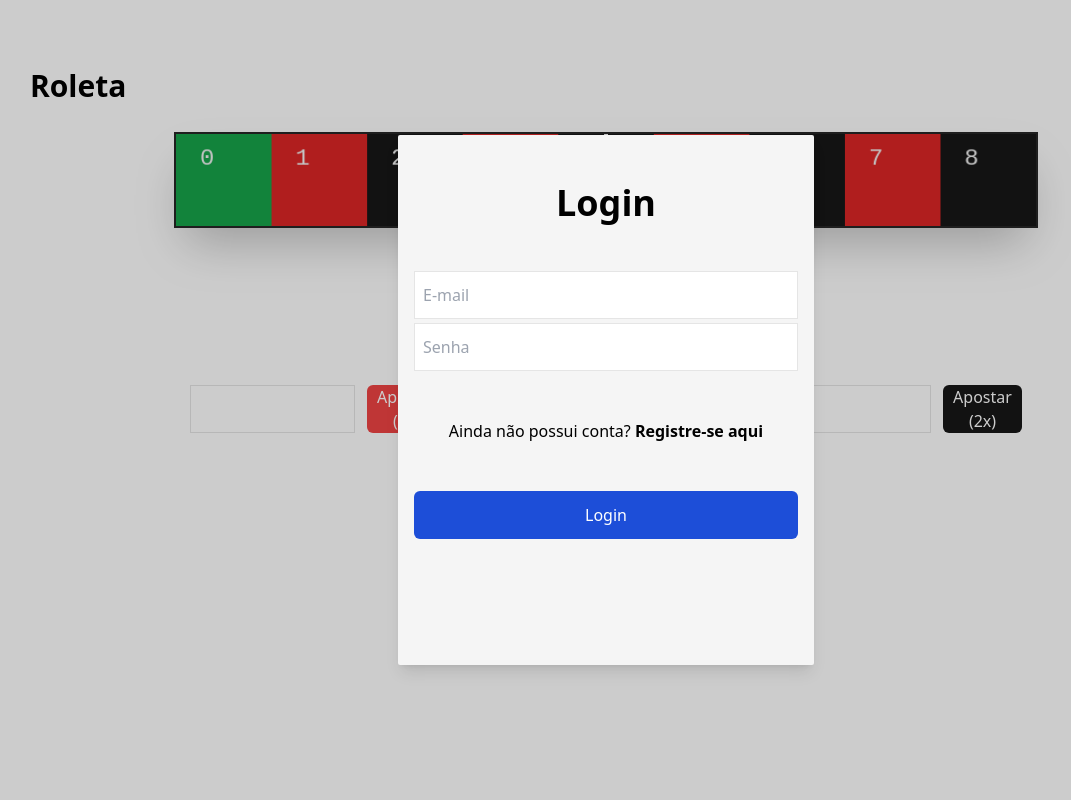
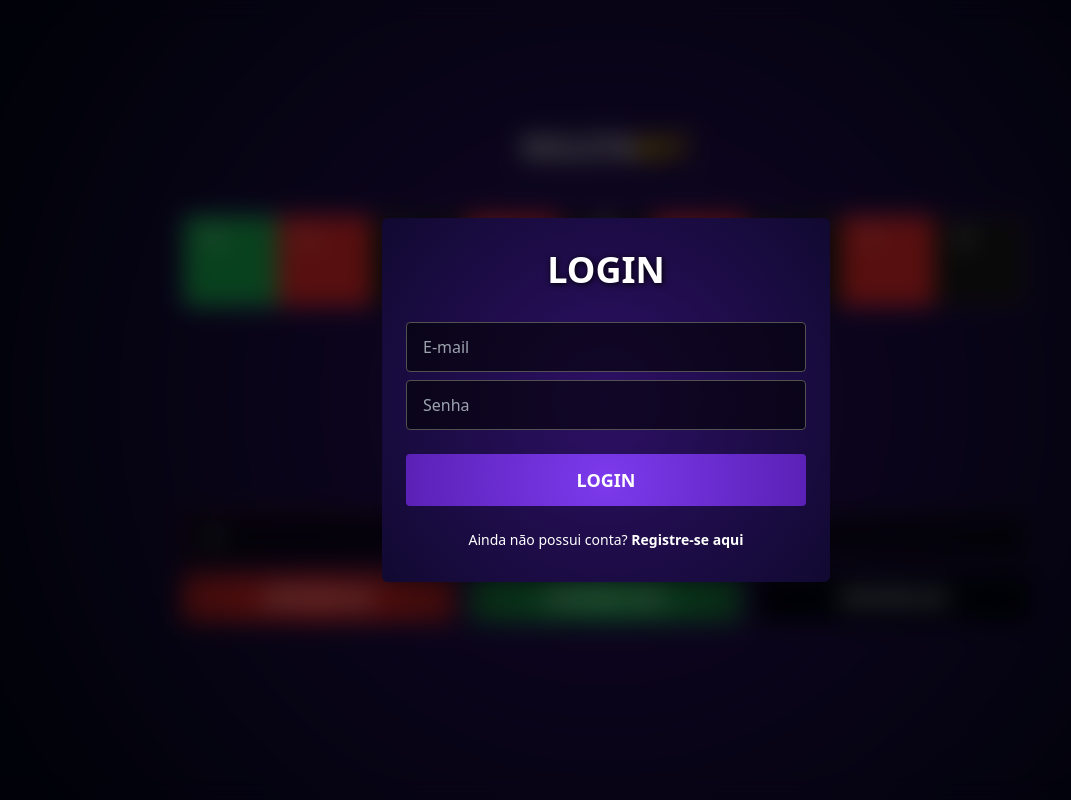
Before and after one commit to feeguu/roleta-web, a website built with Vite: page roleta-front/index.html in a window 1280 px wide. Shown: the whole page, without its empty margins (34-1105 px from the left). Built offline with nearby package versions, Linux system fonts and the light colour scheme; some packages are replaced by stand-ins of ours; no server answers.

Commit message:
feat: cool new design

```diff
--- a/roleta-front/index.html
+++ b/roleta-front/index.html
@@ -1,68 +1,164 @@
-<!doctype html>
-<html lang="en">
+<!DOCTYPE html>
+<html lang="pt-BR">
 	<head>
 		<meta charset="UTF-8" />
-    <link rel="icon" type="image/svg+xml" href="/vite.svg" />
+		<link rel="icon" href="/diamond.png" type="image/png" />
 		<meta name="viewport" content="width=device-width, initial-scale=1.0" />
-    <title>Vite App</title>
+		<title>RoletaBET</title>
 	</head>
 	<body>
-    <div id="app" class="h-screen overflow-hidden">
-      <div class="flex flex-col items-center justify-center p-2 md:p-16 gap-6 w-screen overflow-hidden h-screen">
-        <header class="w-full h-12 flex justify-between items-center">
-          <h1 class="text-3xl font-bold text-center">Roleta</h1>
+		<div
+			id="app"
+			class="flex flex-col min-h-screen w-full bg-slate-950 bg-[radial-gradient(circle,_var(--tw-gradient-stops))] from-violet-950 from-0% to-slate-950 to-90% text-white"
+		>
+			<div class="h-full max-w-4xl flex flex-col items-center justify-center mx-auto px-6 py-12 flex-1">
+				<header class="flex flex-col justify-center mb-12 relative w-full">
+					<div
+						id="user-info"
+						class="md:absolute right-0 flex gap-4 justify-center items-center mb-8 md:m-0"
+					>
+						<p id="user-email" class="text-md opacity-80">teste@teste</p>
+						<button
+							id="logout"
+							class="bg-red-600 rounded py-0.5 px-3 hover:opacity-80 transition-opacity"
+						>
+							SAIR
+						</button>
+					</div>
 
-
-          <div id="user-info" class="flex md:w-1/5 w-1/2 min-w-fit gap-4 justify-end items-center">
-            <p id="user-email" class="text-md">teste@teste</p>
-            <button id="logout" class="bg-red-500 min-w-[50px] w-full md:w-1/3 h-2/3 text-white font-semibold rounded-md">Sair</button>
-          </div>
+					<h1 class="text-3xl font-bold text-center text-white [text-shadow:1px_1px_6px_black]">
+						ROLETA<span class="text-yellow-500">BET</span>
+					</h1>
 				</header>
-        <canvas id="roulette" class="w-[864px] h-[96px] shadow-2xl border-2 border-neutral-800">
-
-        </canvas>
-        <div class="flex text-xl items-center justify-center gap-2 font-medium h-8">
-          <img src="/diamond.svg" class="h-3/4"/>
+				<canvas
+					id="roulette"
+					class="md:w-full aspect-[9/1] shadow-md border-2 border-violet-900 rounded mb-6 relative w-[calc(100%+48px)]"
+				></canvas>
+				<div
+					class="flex text-3xl items-center justify-center gap-2 font-medium h-8 mb-12 [text-shadow:1px_1px_6px_black]"
+				>
+					<img src="/diamond.png" alt="" class="h-8 w-8 drop-shadow-lg" />
 					<span id="balance"></span>
 				</div>
-        <button id="spin" class="px-4 py-2 bg-blue-700 text-white rounded-md">Rolar</button>
-        <div id="bet_pots" class="flex flex-col md:flex-row w-screen md:w-3/4 h-[400px] items-center justify-center">
-          <div class="flex flex-col flex-1 p-4 h-full gap-2 w-full items-center">
-            <div class="flex justify-center gap-3 w-full">
-              <input type="number" data-color="red" class="bet-input w-full h-full border border-neutral-200 px-2" min="0">
-              <button data-color="red" class="bet-btn w-1/2 h-12 text-white rounded-md bg-red-500">Apostar (2x)</button>
+				<button
+					id="spin"
+					class="hover:opacity-80 transition-opacity px-12 py-3 text-lg bg-[radial-gradient(circle,_var(--tw-gradient-stops))] from-violet-600 from-0% to-violet-800 to-100% text-white rounded font-bold"
+				>
+					ROLAR
+				</button>
+				<div id="bet_pots" class="flex flex-col md:flex-row w-full mt-12 gap-4">
+					<div class="flex flex-col gap-4 flex-1">
+						<div class="flex flex-col gap-3">
+							<input
+								type="number"
+								data-color="red"
+								class="bet-input w-full py-3 px-4 border border-red-600 bg-black/60 rounded"
+								min="0"
+								placeholder="300"
+							/>
+							<button
+								data-color="red"
+								class="bet-btn uppercase hover:opacity-80 transition-opacity py-3 px-4 rounded bg-[radial-gradient(circle,_var(--tw-gradient-stops))] from-red-600 from-0% to-red-800 to-100% text-white font-bold"
+							>
+								APOSTAR (2x)
+							</button>
 						</div>
-            <span class="bet-value-span text-2xl font-bold" data-color="red"></span>
+						<div
+							class="flex flex-row-reverse text-3xl items-center justify-center gap-2 font-medium h-8 [text-shadow:1px_1px_6px_black]"
+						>
+							<span class="bet-value-span text-2xl font-bold peer" data-color="red"></span>
+							<img src="/diamond.png" alt="" class="h-8 w-8 drop-shadow-lg peer-empty:hidden" />
 						</div>
-          <div class="flex flex-col flex-1 p-4 h-full gap-2 w-full items-center">
-            <div class="flex justify-center gap-3 w-full">
-              <input type="number" data-color="green" class="bet-input w-full h-full border border-neutral-200 px-2" min="0">
-              <button data-color="green" class="bet-btn w-1/2 h-12 text-white rounded-md bg-green-600">Apostar (14x)</button>
 					</div>
-            <span class="bet-value-span text-2xl font-bold" data-color="green"></span>
+
+					<div class="flex flex-col gap-4 flex-1">
+						<div class="flex flex-col gap-3">
+							<input
+								type="number"
+								data-color="green"
+								class="bet-input w-full py-3 px-4 border border-green-600 bg-black/60 rounded"
+								min="0"
+								placeholder="300"
+							/>
+							<button
+								data-color="green"
+								class="bet-btn uppercase hover:opacity-80 transition-opacity py-3 px-4 rounded bg-[radial-gradient(circle,_var(--tw-gradient-stops))] from-green-600 from-0% to-green-800 to-100% text-white font-bold"
+							>
+								APOSTAR (14x)
+							</button>
 						</div>
-          <div class="flex flex-col flex-1 p-4 h-full gap-2 w-full items-center">
-            <div class="flex justify-center gap-3">
-              <input type="number" data-color="black" class="bet-input w-full h-full border border-neutral-200 px-2" min="0">
-              <button data-color="black" class="bet-btn w-1/2 h-12 text-white rounded-md bg-neutral-900">Apostar (2x)</button>
+						<div
+							class="flex flex-row-reverse text-3xl items-center justify-center gap-2 font-medium h-8 [text-shadow:1px_1px_6px_black]"
+						>
+							<span class="bet-value-span text-2xl font-bold peer" data-color="green"></span>
+							<img src="/diamond.png" alt="" class="h-8 w-8 drop-shadow-lg peer-empty:hidden" />
 						</div>
-            <span class="bet-value-span text-2xl font-bold" data-color="black"></span>
+					</div>
+
+					<div class="flex flex-col gap-4 flex-1">
+						<div class="flex flex-col gap-3">
+							<input
+								type="number"
+								data-color="black"
+								class="bet-input w-full py-3 px-4 border border-neutral-600 bg-black/60 rounded"
+								min="0"
+								placeholder="300"
+							/>
+							<button
+								data-color="black"
+								class="bet-btn hover:opacity-80 transition-opacity uppercase py-3 px-4 rounded bg-[radial-gradient(circle,_var(--tw-gradient-stops))] from-slate-950 from-0% to-black to-[200%] text-white font-bold"
+							>
+								APOSTAR (2x)
+							</button>
+						</div>
+						<div
+							class="flex flex-row-reverse text-3xl items-center justify-center gap-2 font-medium h-8 [text-shadow:1px_1px_6px_black]"
+						>
+							<span class="bet-value-span text-2xl font-bold peer" data-color="black"></span>
+							<img src="/diamond.png" alt="" class="h-8 w-8 drop-shadow-lg peer-empty:hidden" />
 						</div>
 					</div>
 				</div>
-    <div id="auth-modal" class="hidden absolute w-screen h-screen left-0 top-0">
-      <div class="bg-black bg-opacity-20 w-screen h-full min-h-full flex items-center justify-center p-4">
-        <div class="w-full md:w-1/3 h-full md:h-1/2 min-h-[530px] bg-neutral-100 rounded-sm shadow-lg">
+			</div>
+			<div id="auth-modal" class="hidden fixed h-full w-full left-0 top-0">
+				<div
+					class="bg-black bg-opacity-60 backdrop-blur-md w-full h-full flex items-center justify-center p-4"
+				>
+					<div
+						class="w-full max-w-md bg-[radial-gradient(circle,_var(--tw-gradient-stops))] from-violet-950 from-0% to-slate-950 to-[150%] backdrop-blur-md text-white rounded-md shadow-xl"
+					>
 						<form id="login-form" class="w-full">
-            <div id="login-page" class="flex flex-col items-center justify-center py-12 px-4 gap-12">
-              <h2 class="text-4xl font-bold">Login</h2>
-                <div class="w-full flex flex-col gap-1">
-                  <input type="text" id="email" class="w-full h-12 border border-neutral-200 px-2" placeholder="E-mail">
-                  <input type="password" id="password" class="w-full h-12 border border-neutral-200 px-2" placeholder="Senha">
+							<div id="login-page" class="flex flex-col items-center justify-center py-8 px-6">
+								<h2 class="text-4xl font-bold mb-8 uppercase [text-shadow:1px_1px_6px_black]">
+									LOGIN
+								</h2>
+								<div class="w-full flex flex-col gap-2">
+									<input
+										type="text"
+										id="email"
+										class="w-full py-3 px-4 border border-neutral-600 bg-black/60 rounded"
+										placeholder="E-mail"
+									/>
+									<input
+										type="password"
+										id="password"
+										class="w-full py-3 px-4 border border-neutral-600 bg-black/60 rounded"
+										placeholder="Senha"
+									/>
 								</div>
-                <p id="register-anchor">Ainda não possui conta? <a class="font-bold" href="#">Registre-se aqui</a></p>
-                <p class="hidden" id="login-anchor">Já possui uma conta? <a class="font-bold" href="#">Faça login aqui</a></p>
-                <button id="login" class="w-full h-12 bg-blue-700 text-white rounded-md">Login</button>
+								<button
+									id="login"
+									class="w-full hover:opacity-80 transition-opacity uppercase px-12 py-3 mb-6 mt-6 text-lg bg-[radial-gradient(circle,_var(--tw-gradient-stops))] from-violet-600 from-0% to-violet-800 to-100% text-white rounded font-bold"
+								>
+									LOGIN
+								</button>
+								<p class="text-sm text-center" id="register-anchor">
+									Ainda não possui conta?
+									<a class="font-semibold" href="#">Registre-se aqui</a>
+								</p>
+								<p class="hidden text-sm text-center" id="login-anchor">
+									Já possui uma conta? <a class="font-semibold" href="#">Faça login aqui</a>
+								</p>
 							</div>
 						</form>
 					</div>
```
Also changed, not shown: roleta-front/public/diamond.png (added). Lines whose indentation alone changed are shown as unchanged.
